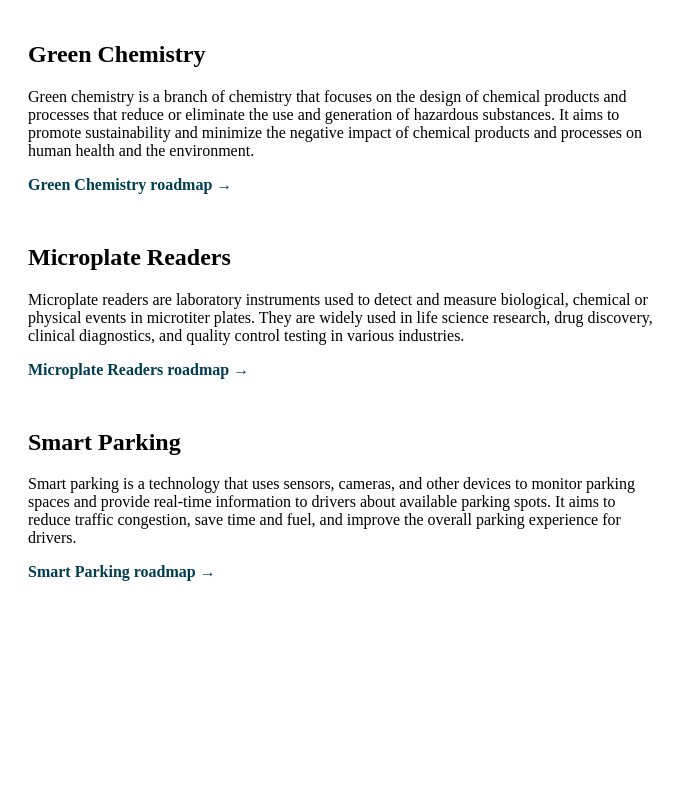
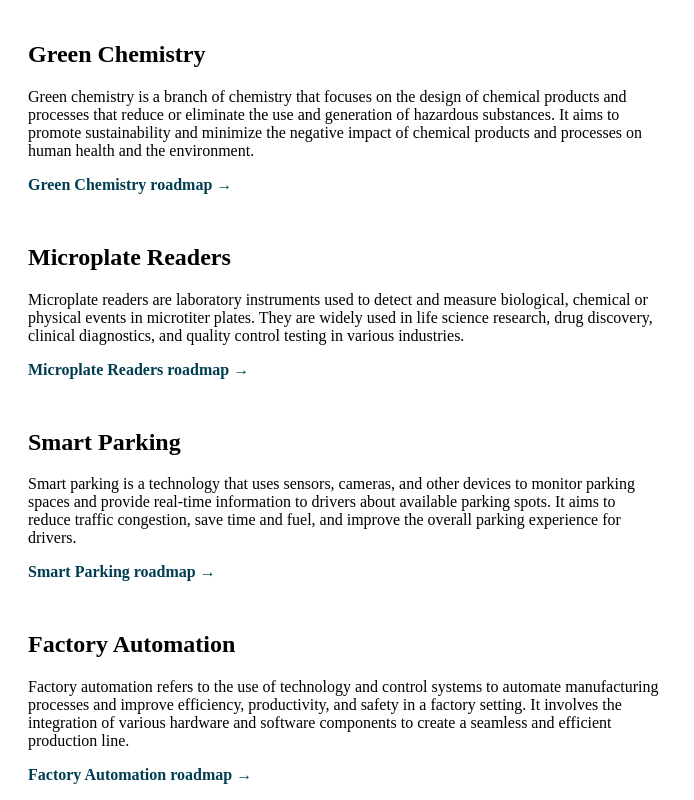
Before and after one commit to mergeflow/technology-roadmaps, a plain HTML site: page index.html in a window 1280 px wide. Shown: the part 964-1764 px from the top of the page, without its empty margins (0-694 px from the left). Before the commit the page ends 1561 px from the top, so only its background shows below. Drawn offline with Linux system fonts and the light colour scheme.

Commit message:
Update index.html
added link to factory automation roadmap

```diff
--- a/index.html
+++ b/index.html
@@ -69,6 +69,10 @@
 		<h2>Smart Parking</h2>
 		<p>Smart parking is a technology that uses sensors, cameras, and other devices to monitor parking spaces and provide real-time information to drivers about available parking spots. It aims to reduce traffic congestion, save time and fuel, and improve the overall parking experience for drivers.</p>
 		<p><a href="./technology-roadmap-smart-parking.html" target="_blank">Smart Parking roadmap &rarr;</a></p>
+
+		<h2>Factory Automation</h2>
+		<p>Factory automation refers to the use of technology and control systems to automate manufacturing processes and improve efficiency, productivity, and safety in a factory setting. It involves the integration of various hardware and software components to create a seamless and efficient production line.</p>
+		<p><a href="./technology-roadmap-factory-automation.html" target="_blank">Factory Automation roadmap &rarr;</a></p>
 	</main>
 
 	<footer>
```
